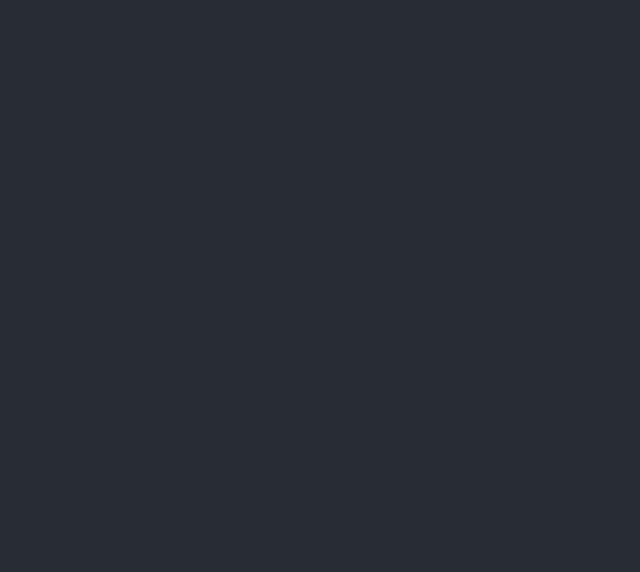
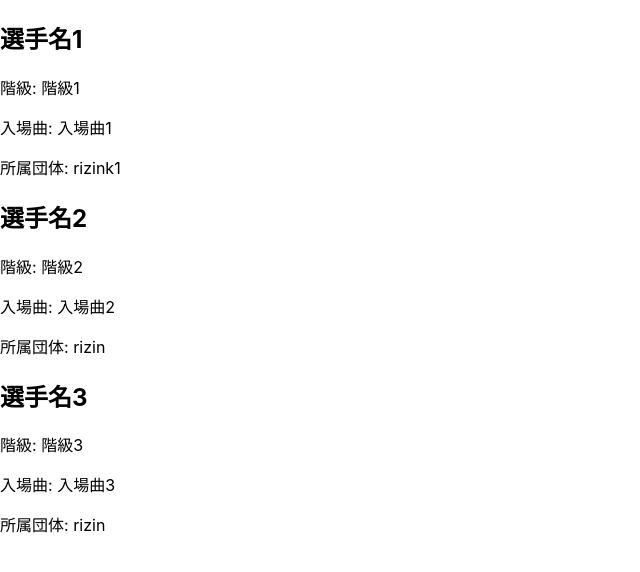
Before and after one commit to kingkazuma7/fighters-song-app, a React (Create React App) app: page / in a window 1280 px wide. Shown: the top 572 px of the page, without its empty margins (0-640 px from the left). Built offline with nearby package versions, Linux system fonts and the light colour scheme.

Commit message:
json 表示まで

```diff
--- a/src/App.js
+++ b/src/App.js
@@ -1,12 +1,25 @@
-import './App.css';
+import React, { useState, useEffect } from 'react';
+import fightersData from './json/fighters.json';
 
-function App() {
+function FightersList() {
+  const [fighters, setFighters] = useState([]);
+
+  useEffect(() => {
+    setFighters(fightersData.fighters);
+  }, []);
+
   return (
-    <div className="App">
-      <header className="App-header">
-      </header>
+    <div>
+      {fighters.map(fighter => (
+        <div key={fighter.id}>
+          <h2>{fighter.name}</h2>
+          <p>階級: {fighter.weight_class}</p>
+          <p>入場曲: {fighter.entrance_song}</p>
+          <p>所属団体: {fighter.organization}</p>
+        </div>
+      ))}
     </div>
   );
 }
 
-export default App;
+export default FightersList;
```
Also changed, not shown: 1 other file (tests, documents, lock files or other folders).
